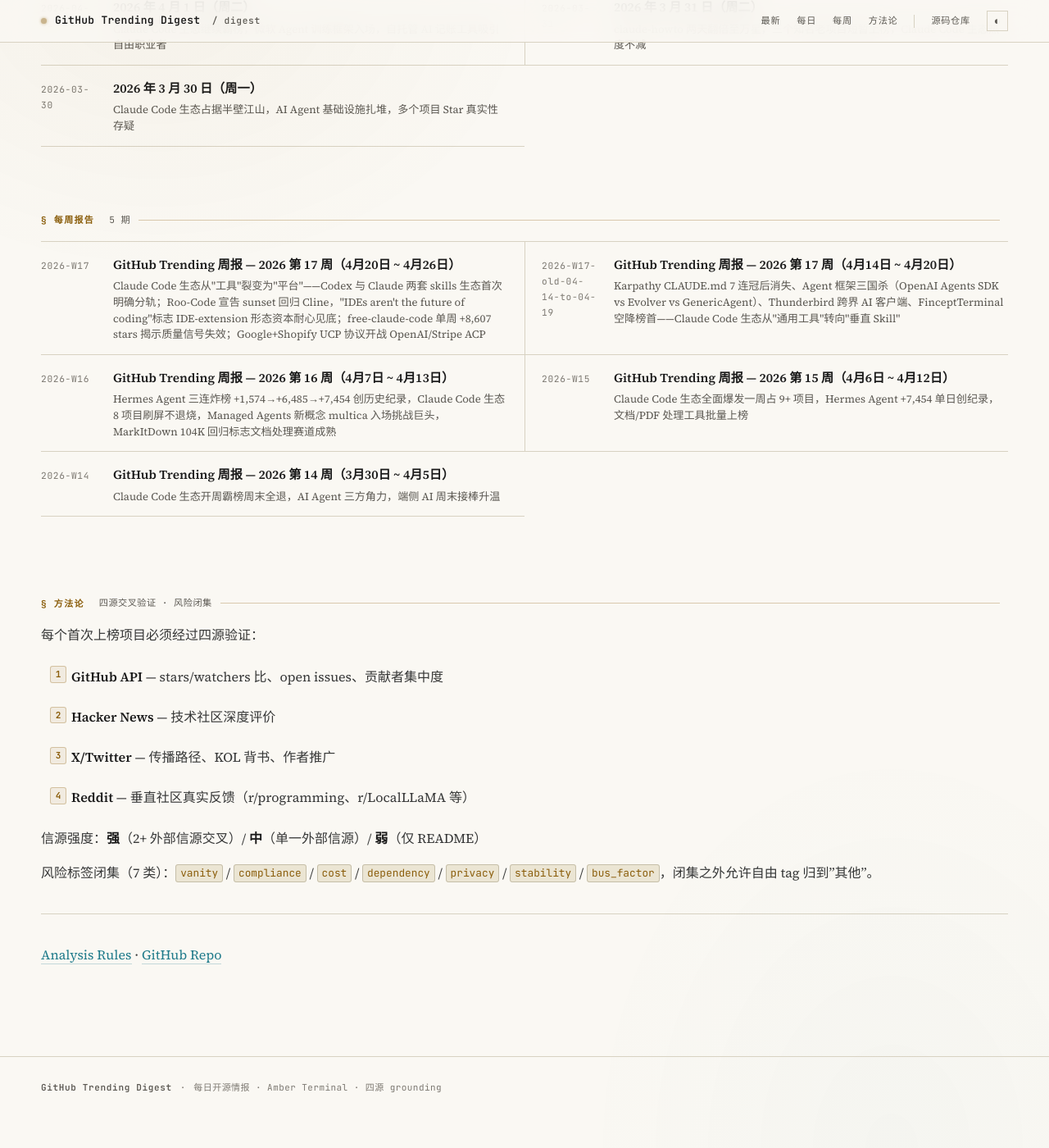
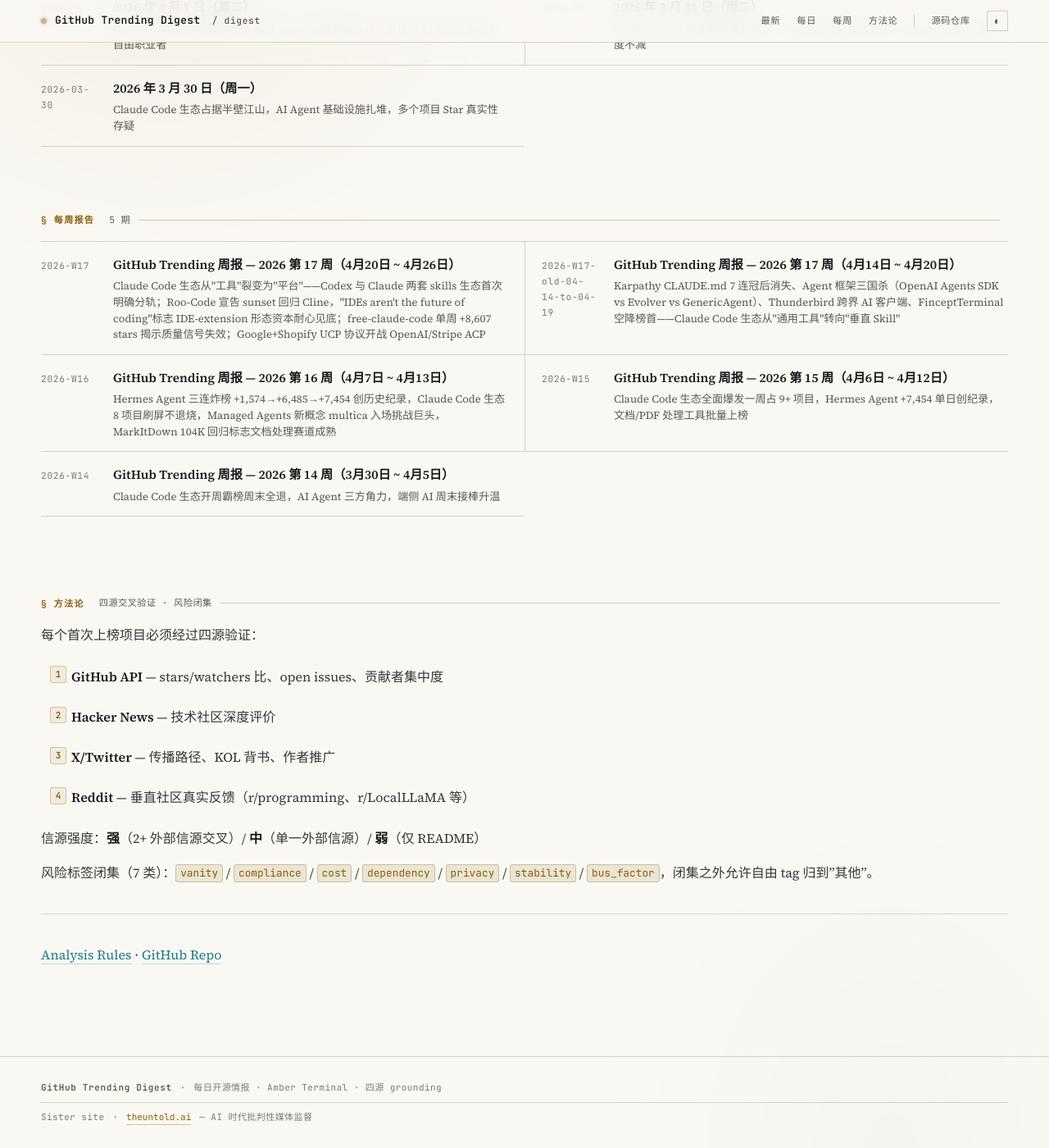
Before and after one commit to maxzyma/github-trending-digest, a Jekyll site: the page built from index.md, in a window 1280 px wide and 1400 px high, scrolled down 2226 px. Shown: the whole window at 82% size. Built offline with Jekyll 4.4.1, drawn with Linux system fonts in a browser that asks for light colours; before the commit the page ends 3590 px from its top, so only the background shows below that.

Commit message:
feat: configure trending.theuntold.ai custom domain + sister-site backlink
Adds CNAME for custom domain trending.theuntold.ai and updates _config.yml so
absolute URLs render correctly under the new domain (was github.io/<repo>/...,
now https://trending.theuntold.ai/...).

Sister-site footer row links back to theuntold.ai (the umbrella editorial
brand). Brand DNA (token names, JetBrains Mono, amber pulse, dual-mode toggle)
is already shared between the two sites — this commit makes the relationship
visible to readers.

Files:
  CNAME (NEW)                    "trending.theuntold.ai"
  _config.yml                    baseurl: "" (was "/github-trending-digest")
                                 url: "https://trending.theuntold.ai" (was github.io)
  _layouts/{default,daily,home,weekly}.html
                                 footer adds .footer-sister row with theuntold.ai link
  assets/css/style.css           .footer-sister + .footer-link styles

Required next step (user-side, DNS layer):
  - Namecheap (or wherever theuntold.ai DNS lives) add a CNAME record:
      trending.theuntold.ai → maxzyma.github.io
  - GitHub repo → Settings → Pages → Custom domain: trending.theuntold.ai
    (repo Pages page should auto-detect the CNAME file in this commit)
  - Wait ~5-15min for DNS propagation + GitHub cert provisioning

Once DNS is live, the footer link in theuntold (currently pointing at
maxzyma.github.io fallback per commit ??? in theuntold repo) can be flipped
to https://trending.theuntold.ai/.

```diff
--- /dev/null
+++ b/CNAME
@@ -0,0 +1 @@
+trending.theuntold.ai
--- a/_config.yml
+++ b/_config.yml
@@ -2,8 +2,8 @@
 description: >-
   Daily deep analysis of GitHub Trending — not just a list, but community-grounded
   insights with HN/X/Reddit cross-validation, risk signals, and real-world usage from Issues.
-baseurl: "/github-trending-digest"
-url: "https://maxzyma.github.io"
+baseurl: ""
+url: "https://trending.theuntold.ai"
 
 theme: minima
 
--- a/_layouts/daily.html
+++ b/_layouts/daily.html
@@ -198,6 +198,12 @@
       <span class="footer-sep">·</span>
       <span class="footer-dim">每日开源情报 · Amber Terminal · 四源 grounding</span>
     </div>
+    <div class="footer-inner footer-sister">
+      <span class="footer-dim">Sister site</span>
+      <span class="footer-sep">·</span>
+      <a href="https://theuntold.ai/" class="footer-link" target="_blank" rel="noopener">theuntold.ai</a>
+      <span class="footer-dim">— AI 时代批判性媒体监督</span>
+    </div>
   </footer>
 
   <script>
--- a/_layouts/default.html
+++ b/_layouts/default.html
@@ -54,6 +54,12 @@
       <span class="footer-sep">·</span>
       <span class="footer-dim">每日开源情报 · Amber Terminal · 四源 grounding</span>
     </div>
+    <div class="footer-inner footer-sister">
+      <span class="footer-dim">Sister site</span>
+      <span class="footer-sep">·</span>
+      <a href="https://theuntold.ai/" class="footer-link" target="_blank" rel="noopener">theuntold.ai</a>
+      <span class="footer-dim">— AI 时代批判性媒体监督</span>
+    </div>
   </footer>
 
   <script>
--- a/_layouts/home.html
+++ b/_layouts/home.html
@@ -162,6 +162,12 @@
       <span class="footer-sep">·</span>
       <span class="footer-dim">每日开源情报 · Amber Terminal · 四源 grounding</span>
     </div>
+    <div class="footer-inner footer-sister">
+      <span class="footer-dim">Sister site</span>
+      <span class="footer-sep">·</span>
+      <a href="https://theuntold.ai/" class="footer-link" target="_blank" rel="noopener">theuntold.ai</a>
+      <span class="footer-dim">— AI 时代批判性媒体监督</span>
+    </div>
   </footer>
 
   <script>
--- a/_layouts/weekly.html
+++ b/_layouts/weekly.html
@@ -145,6 +145,12 @@
       <span class="footer-sep">·</span>
       <span class="footer-dim">每日开源情报 · Amber Terminal · 四源 grounding</span>
     </div>
+    <div class="footer-inner footer-sister">
+      <span class="footer-dim">Sister site</span>
+      <span class="footer-sep">·</span>
+      <a href="https://theuntold.ai/" class="footer-link" target="_blank" rel="noopener">theuntold.ai</a>
+      <span class="footer-dim">— AI 时代批判性媒体监督</span>
+    </div>
   </footer>
 
   <script>
--- a/assets/css/style.css
+++ b/assets/css/style.css
@@ -527,6 +527,25 @@
   font-size: 0.6875rem;
   color: var(--fg-subtle);
   letter-spacing: 0.04em;
+}
+
+.footer-sister {
+  margin-top: 0.5rem;
+  padding-top: 0.5rem;
+  border-top: 1px solid var(--border);
+  font-size: 0.6875rem;
+}
+
+.footer-link {
+  font-family: var(--font-mono);
+  color: var(--accent-primary);
+  text-decoration: none;
+  border-bottom: 1px solid color-mix(in srgb, var(--accent-primary) 35%, transparent);
+  transition: color 0.15s, border-color 0.15s;
+}
+.footer-link:hover {
+  color: var(--accent-dim);
+  border-bottom-color: var(--accent-primary);
 }
 
 /* ─── Scrollbar ─── */
```
